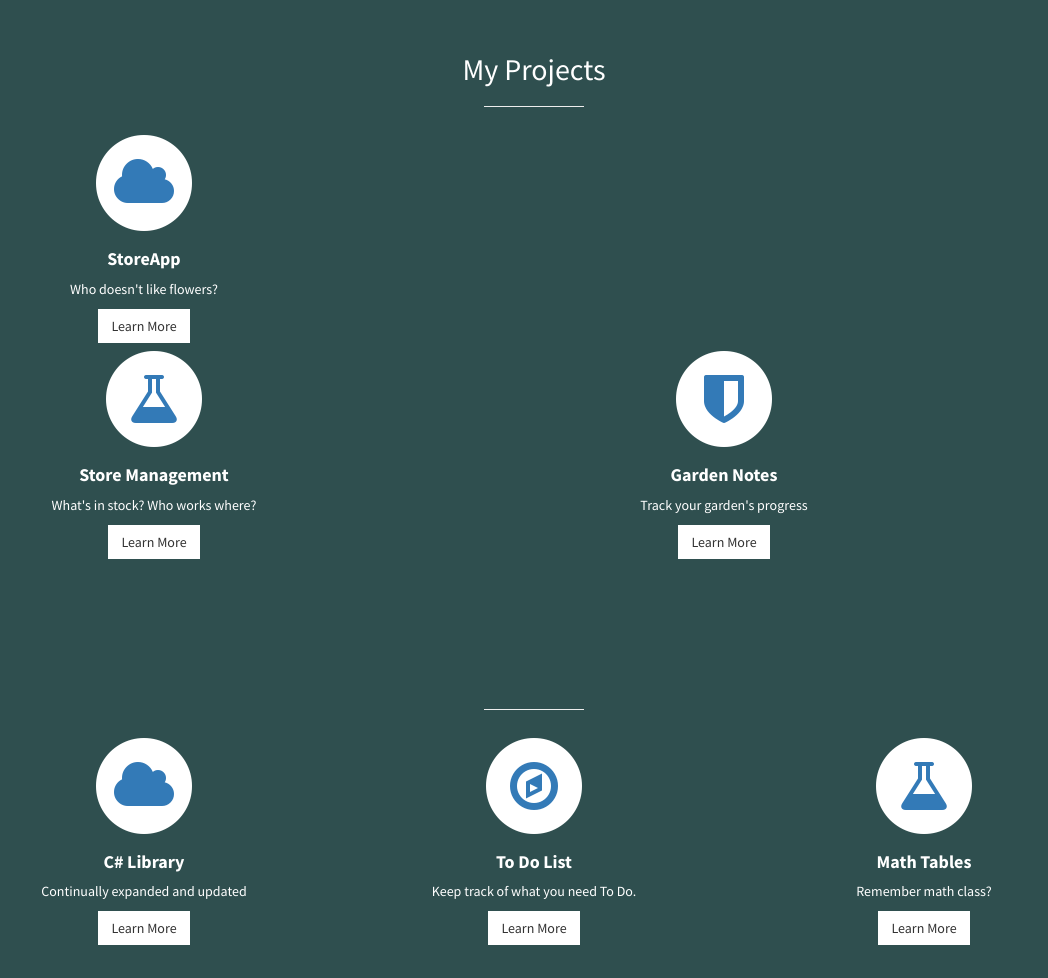
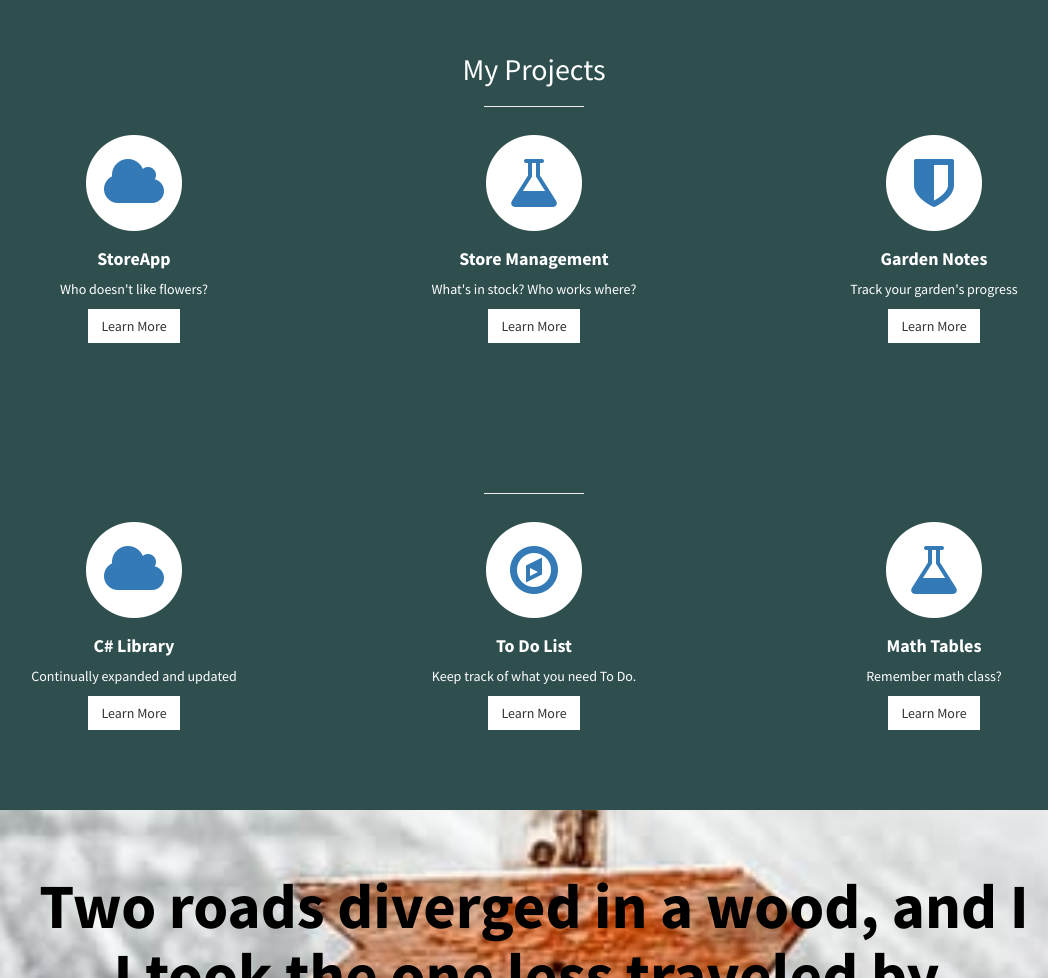
Before and after one commit to Decker702/Decker702.github.io, a plain HTML site: page index.html in a window 1280 px wide. Shown: the part 980-1958 px from the top of the page, without its empty margins (106-1154 px from the left). Drawn offline with Linux system fonts and the light colour scheme.

Commit message:
Project changes fix

```diff
--- a/index.html
+++ b/index.html
@@ -85,11 +85,11 @@
     <section id="services" class="services bg-primary">
         <div class="container">
             <div class="row text-center">
-                <div class="col-lg-12">
+                <div>
                     <h2>My Projects</h2>
                     <hr class="small">
                     <div class="row">
-                        <div class="col-md-4
+                        <div class="col-md-4">
                             <div class="service-item">
                                 <span class="fa-stack fa-4x">
                                 <i class="fa fa-circle fa-stack-2x"></i>
@@ -143,8 +143,7 @@
     <section id="services" class="services bg-primary">
         <div class="container">
             <div class="row text-center">
-                <div class="col-lg-12">
-                    <h2></h2>
+                <div>
                     <hr class="small">
                     <div class="row">
                         <div class="col-md-4">
```
